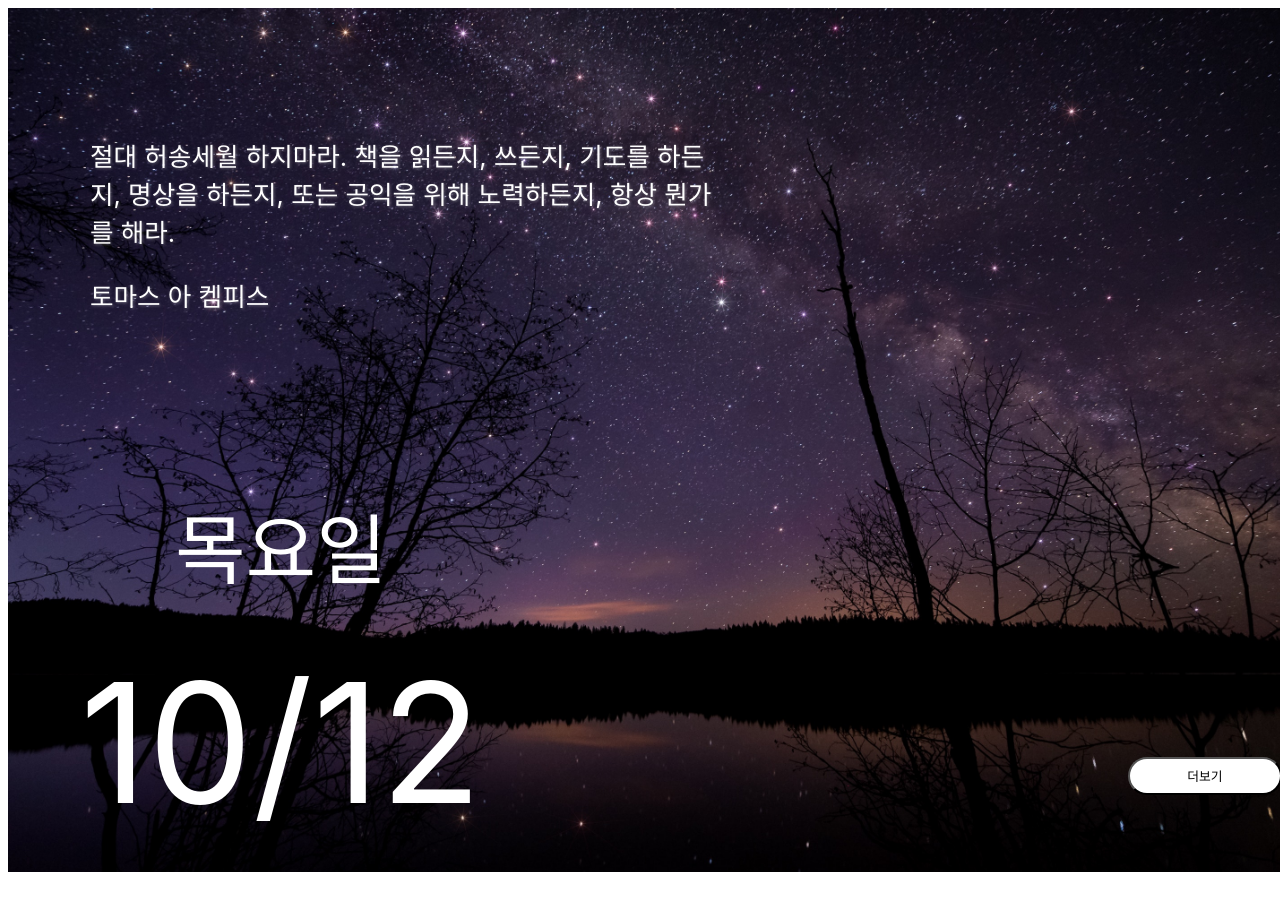
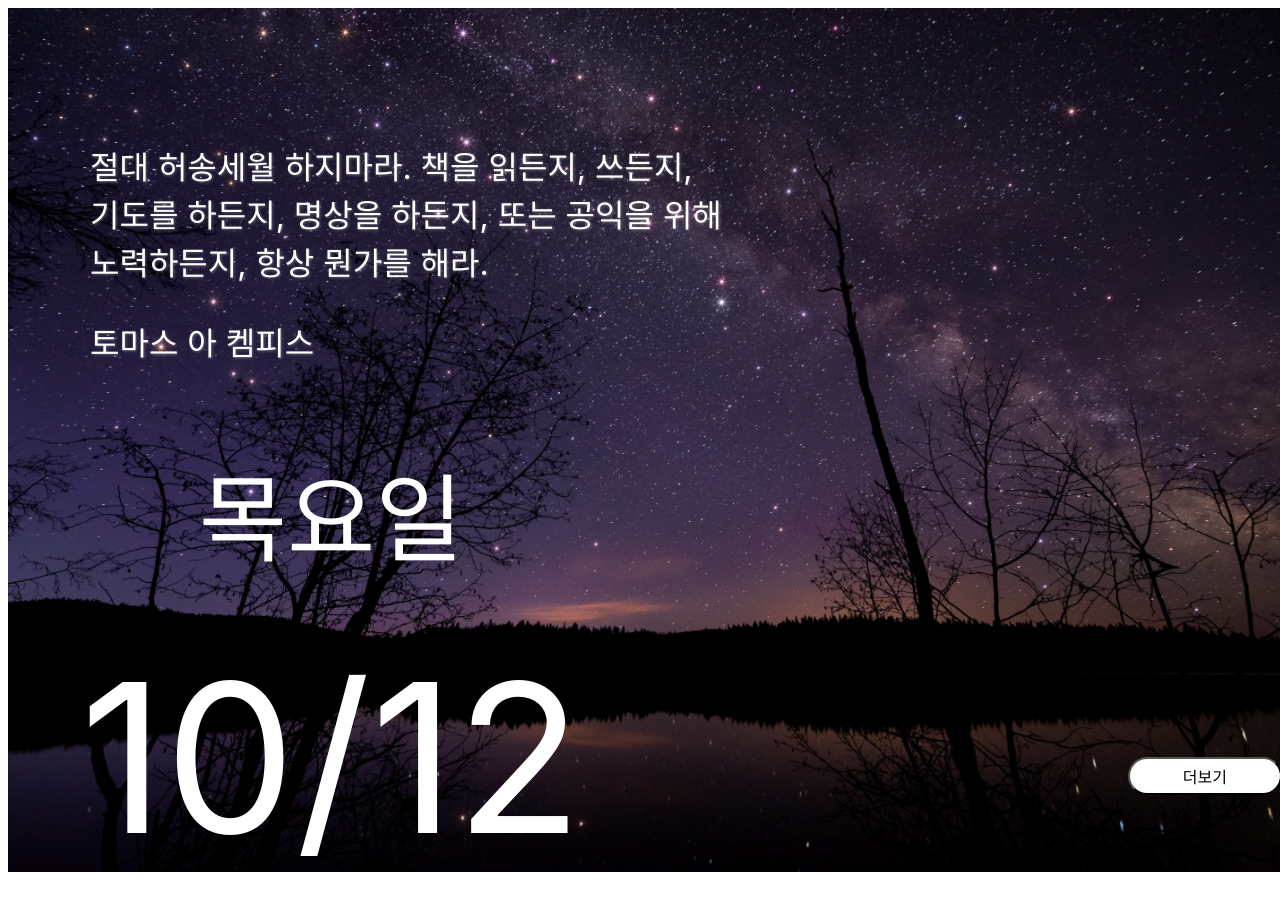
Before and after one commit to TerRanda/wise-app, a React (Vite) app: page / in a window 1280 px wide. Shown: the top 910 px of the page. Before the commit the page ends 880 px from the top, so only its background shows below. Built offline with nearby package versions, Linux system fonts and the light colour scheme.

Commit message:
Update App.css

```diff
--- a/src/App.css
+++ b/src/App.css
@@ -1,6 +1,10 @@
 
 
 @media (max-width: 912px) {
+  body {
+    overflow-x: hidden;
+    overflow-y: hidden;
+  }
   #root {
     max-width: 100vw;
     max-height: 100vh;
@@ -30,11 +34,11 @@
     margin: 0;
   }
   #day{
-    font-size: 8vw;
+    font-size: 6em;
     margin: 0;
   }
   #month{
-    font-size: 15vw;
+    font-size: 10em;
     margin: 0;
   }
   .text{
@@ -53,6 +57,10 @@
   }
 }
 @media (min-width: 913px) {
+  body {
+    overflow-x: hidden;
+    overflow-y: hidden;
+  }
   #root {
     width: 100vw;
     height: 100vh;
@@ -81,7 +89,7 @@
     width: 50%;
     height: 70%;
     grid-area: text;
-    font-size: 2vw;
+    font-size: 2em;
     color: white;
     text-shadow: 1px 1px 3px rgba(255, 255, 255, 0.3);
     padding: 20px 50px;
@@ -95,15 +103,15 @@
 
   }
   #day{
-    font-size: 6vw;
+    font-size: 6em;
     margin: 10px;
   }
   #month{
-    font-size: 13vw;
+    font-size: 13em;
     margin: 10px;
   }
   #btn{
-    font-size: 1vw;
+    font-size: 1em;
     grid-area: button;
     width: 40%;
     height: 12%;
```
